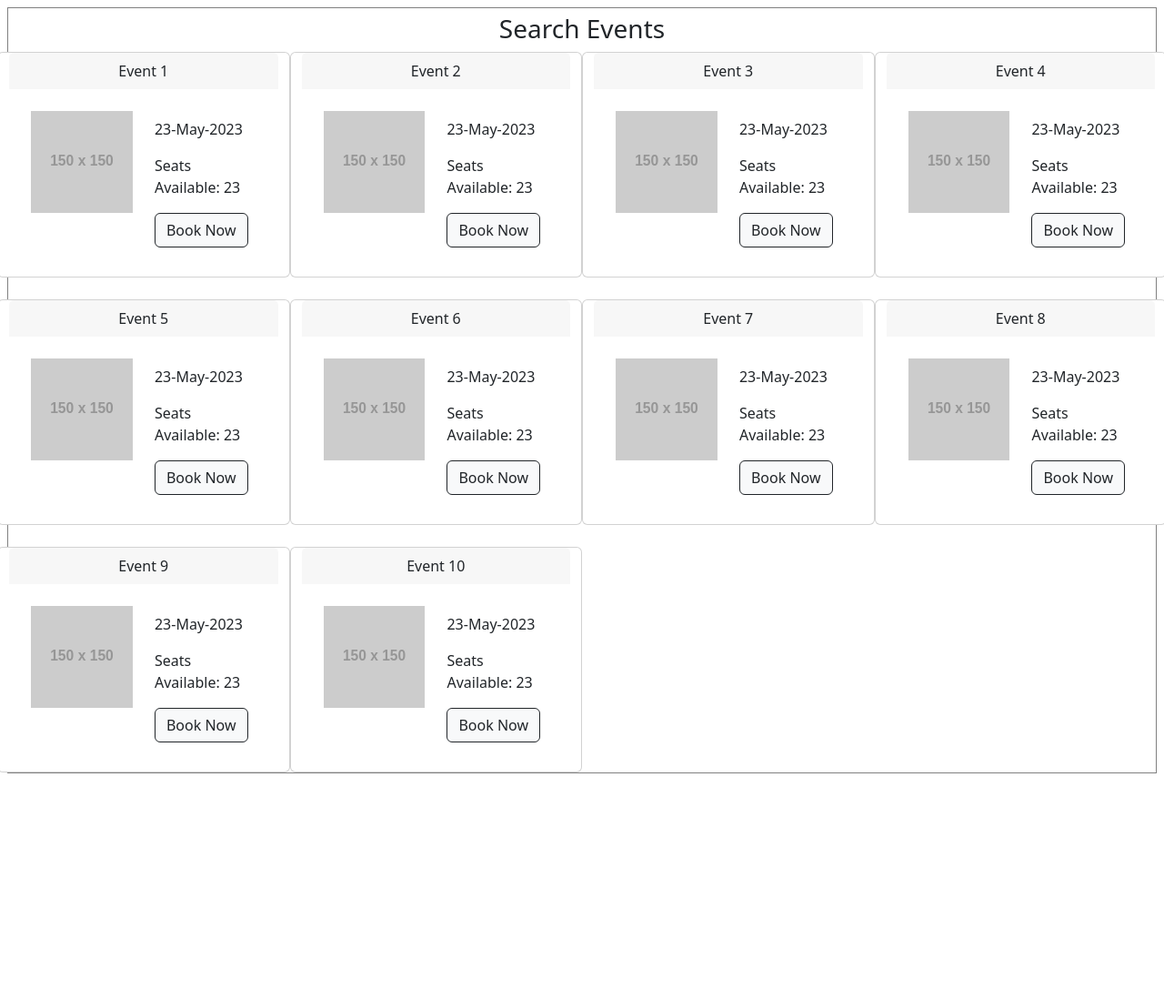
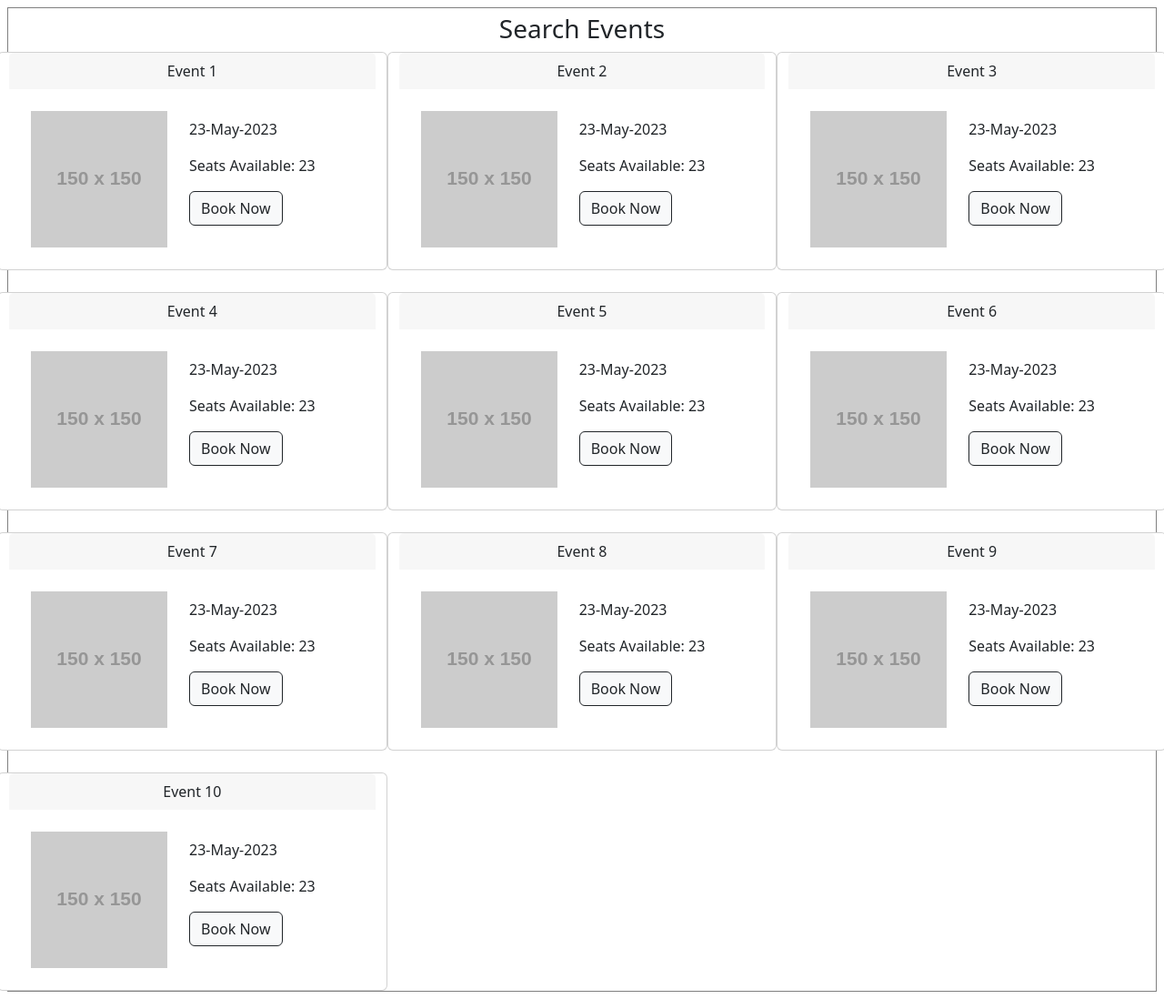
Before and after one commit to snehanagalingaiah/Day-12-Events, a plain HTML site: page index.html in a window 1280 px wide. Shown: the whole page at 91% size. Before the commit the page ends 858 px from the top, so only its background shows below. Drawn offline with nearby package versions, Linux system fonts and the light colour scheme; placeholder pictures from the web are drawn by us.

Commit message:
Update index.html

```diff
--- a/index.html
+++ b/index.html
@@ -12,7 +12,7 @@
 <body>
   <div class="main-container mx-2 my-2">
       <div><h3>Search Events</h3></div>
-      <div id="cards" class="row row-cols-1 row-cols-md-2 row-cols-lg-3 row-cols-xl-4 g-4"></div>
+      <div id="cards" class="row row-cols-1 row-cols-md-2 row-cols-lg-2 row-cols-xl-3 g-4"></div>
   </div>
   <script src="script.js"></script>
 </body>
```
